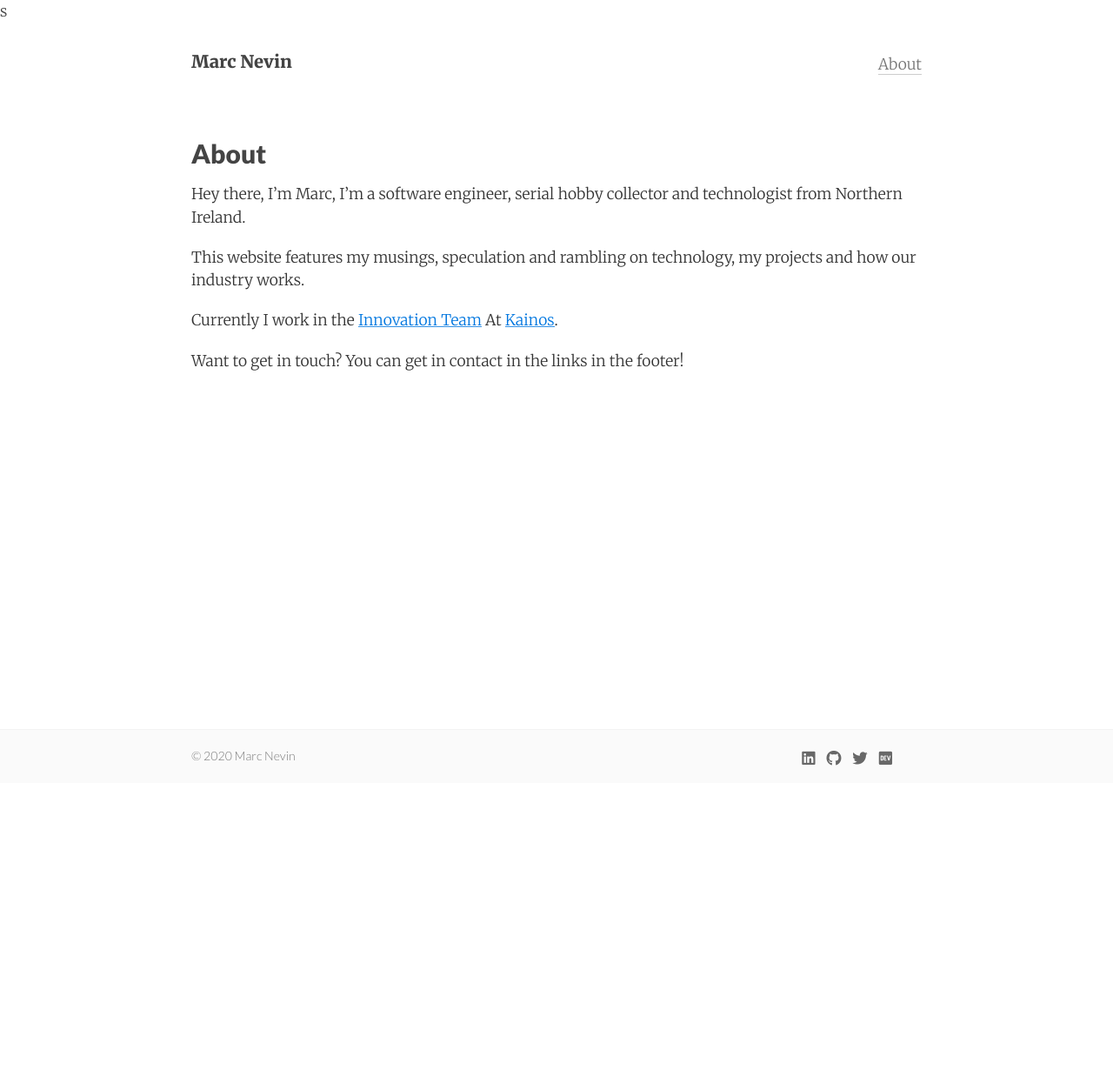
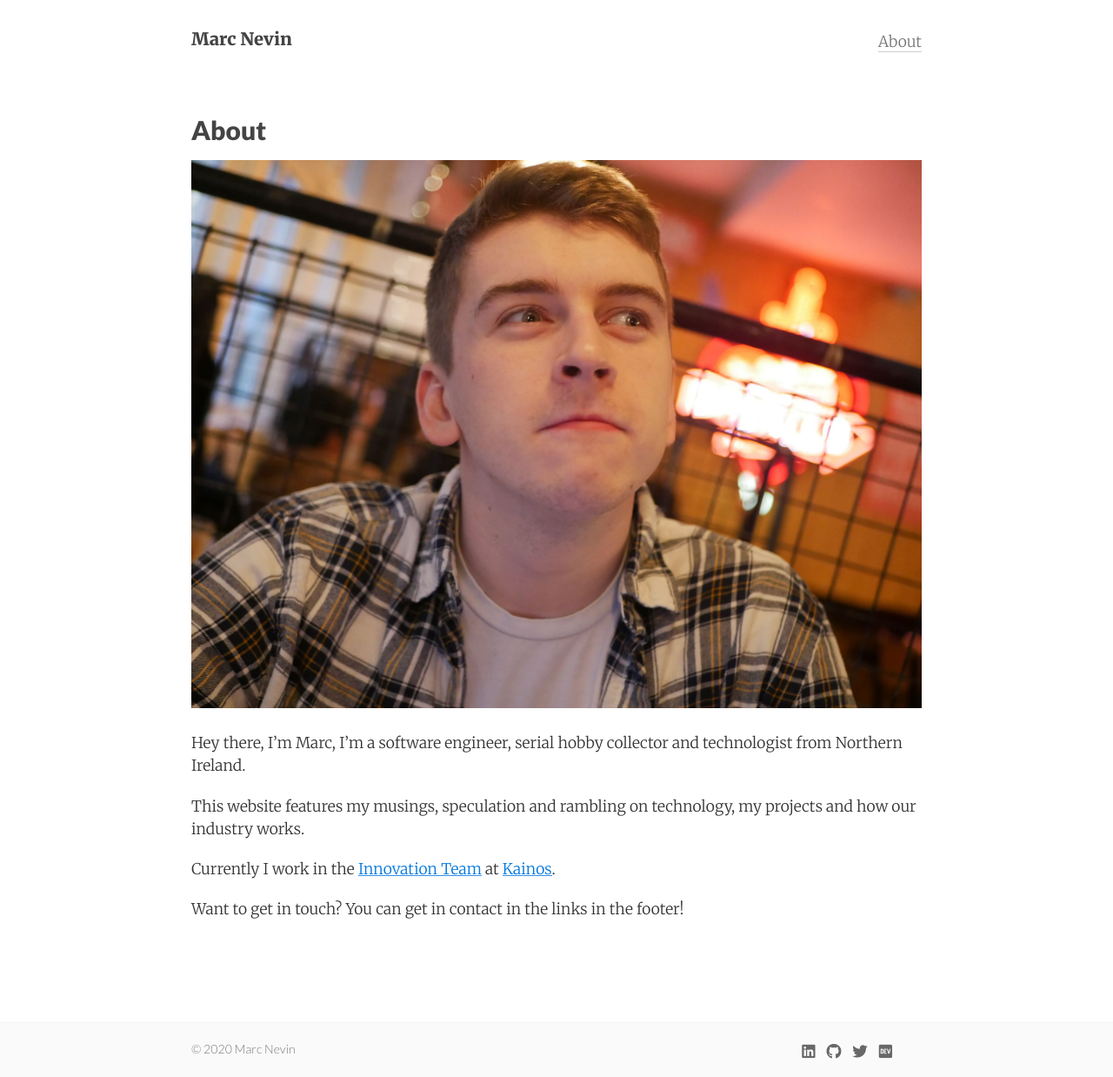
Before and after one commit to Nevin243/Nevin243.github.io, a Jekyll site: the page built from about.md, in a window 1280 px wide. Shown: the whole page at 87% size. Built offline with Jekyll 4.4.1, drawn with Linux system fonts in a browser that asks for light colours; nearby versions of some CDN libraries; before the commit the page ends 900 px from its top, so only the background shows below that.

Commit message:
fixed 'S' bug in html

```diff
--- a/_includes/head.html
+++ b/_includes/head.html
@@ -4,10 +4,7 @@
     <title>{% if page.title %}{{ page.title | strip_html }} &#8211; {% endif %}{{ site.title | strip_html }}</title>
     <link rel="dns-prefetch" href="//fonts.googleapis.com">
     <link rel="dns-prefetch" href="//fonts.gstatic.com">
-    <link rel="dns-prefetch" href="//maxcdn.bootstrapcdn.com">
     <link rel="dns-prefetch" href="//cdnjs.cloudflare.com">
-    <link rel="dns-prefecth" href="//kit.fontawesome.com">
-    <link rel="dns-prefetch" href="//use.fontawesome.com">s
     <meta name="viewport" content="width=device-width, initial-scale=1">
     <meta name="description" content="{% if page.meta_description %}{{ page.meta_description | xml_escape }}{% elsif page.summary %}{{ page.summary | xml_escape }}{% else %}{{ site.description | xml_escape }}{% endif %}">
     {% if page.meta_robots %}<meta name="robots" content="{{ page.meta_robots }}">
@@ -24,11 +21,8 @@
     <link href='//fonts.googleapis.com/css?family=Merriweather:900,900italic,300,300italic' rel='stylesheet' type='text/css'>
     <link href='//fonts.googleapis.com/css?family=Lato:900,300' rel='stylesheet' type='text/css'>
     {% if site.show_social_icons or site.show_sharing_icons %}
-      <!--link href="//maxcdn.bootstrapcdn.com/font-awesome/latest/css/font-awesome.min.css" rel="stylesheet"-->
-      <link href="//kit.fontawesome.com/60121753ca/css/fontawesome.css" rel="stylesheet">
-      <link href="//kit.fontawesome.com/60121753ca/css/brands.css" rel="stylesheet">
-      <link href="//kit.fontawesome.com/60121753ca/css/solid.css" rel="stylesheet">
-      <link href="//use.fontawesome.com/releases/v5.13.0/css/all.css" rel="stylesheet">
+      <link rel="stylesheet" href="https://cdnjs.cloudflare.com/ajax/libs/font-awesome/5.13.0/css/all.min.css">
+      <link rel="stylesheet" href="https://cdnjs.cloudflare.com/ajax/libs/font-awesome/5.13.0/css/v4-shims.min.css">
     {% endif %}
 
     <!-- Open Graph -->
--- a/about.md
+++ b/about.md
@@ -4,12 +4,12 @@ title: About
 permalink: /about/
 tags: about
 ---
-
+![man sitting at a table](./../portrait.jpg)
 
 Hey there, I'm Marc, I'm a software engineer, serial hobby collector and technologist from Northern Ireland.
 
 This website features my musings, speculation and rambling on technology, my projects and how our industry works.
 
-Currently I work in the [Innovation Team](https://medium.com/kainos-applied-innovation) At [Kainos](https//kainos.com).
+Currently I work in the [Innovation Team](https://medium.com/kainos-applied-innovation) at [Kainos](https://kainos.com).
 
 Want to get in touch? You can get in contact in the links in the footer!
```
Also changed, not shown: portrait.jpg (added).
